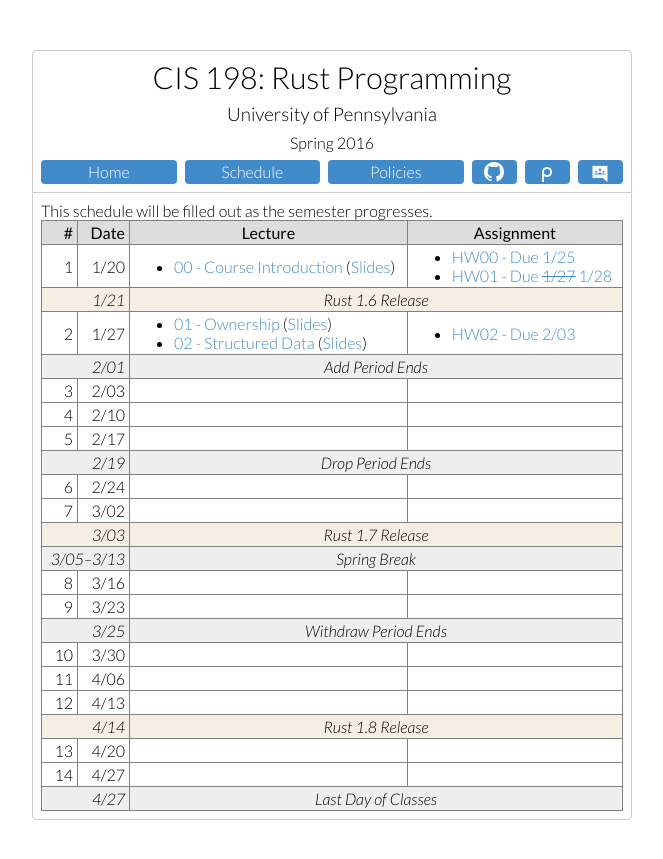
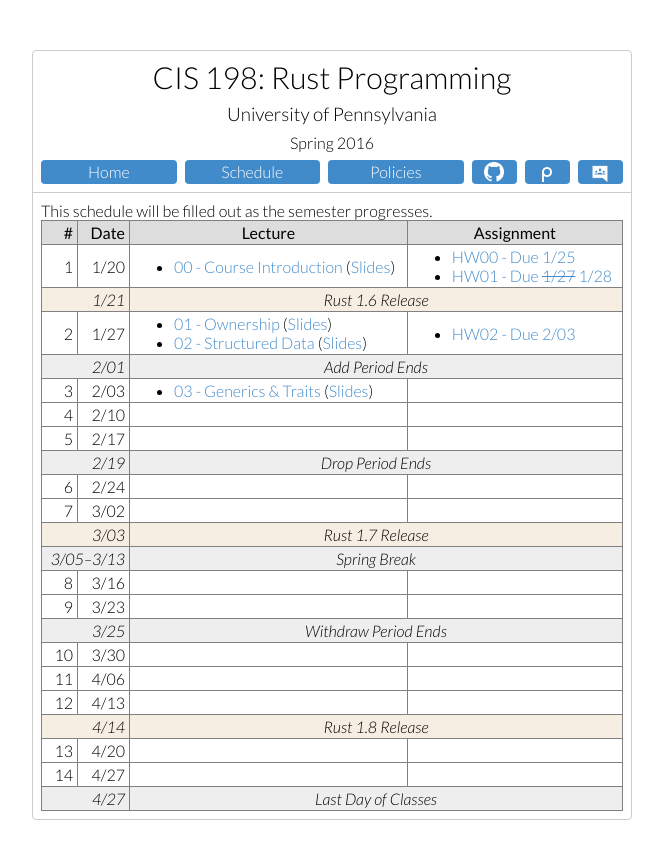
Before and after one commit to cis198-2016s/cis198-2016s.github.io, a Jekyll site: the page built from schedule/index.html, in a window 1280 px wide. Shown: the top 859 px of the page, without its empty margins (308-971 px from the left). Built offline with Jekyll 4.4.1, drawn with Linux system fonts in a browser that asks for light colours.

Commit message:
Add lecture 03 to schedule

```diff
--- a/schedule/index.html
+++ b/schedule/index.html
@@ -95,7 +95,12 @@
       </tr>
       <tr>
         <td> 3</td><td>2/03</td>
-        <td></td>
+        <td>
+          <ul>
+            <li><a href="https://github.com/cis198-2016s/slides/blob/gh-pages/03/content.md">
+                03 - Generics & Traits</a> (<a href="/slides/03/">Slides</a>)</li>
+          </ul>
+        </td>
         <td></td>
       </tr>
       <tr>
```
